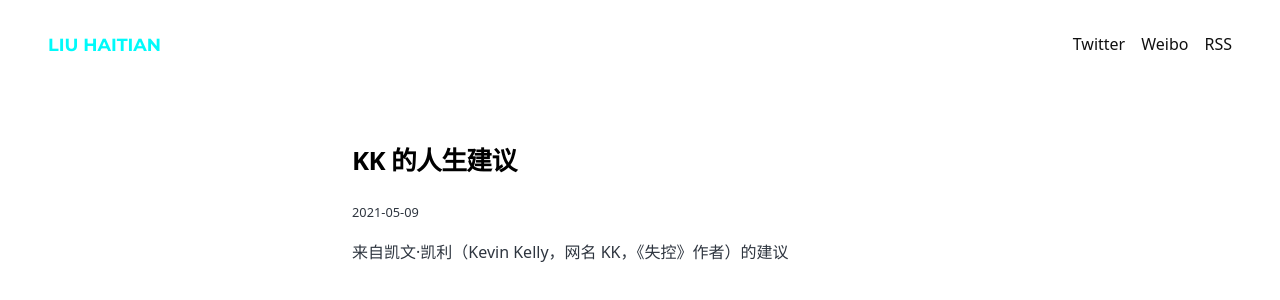
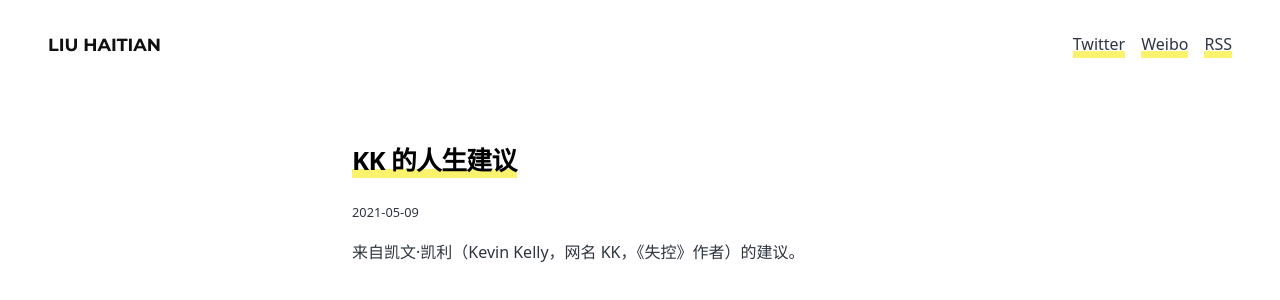
Before and after one commit to AlwaysHacking/liu.ht, a Gatsby site: page / in a window 1280 px wide. In both pictures the pointer is over the link "LIU HAITIAN". Built offline with nearby package versions, Linux system fonts and the light colour scheme; Gatsby itself is replaced by a stand-in of ours.

Commit message:
feat: change link style like joelcalifa.com

```diff
--- a/content/blog/kk/index.md
+++ b/content/blog/kk/index.md
@@ -1,7 +1,7 @@
 ---
 title: KK 的人生建议
 date: "2021-05-09"
-description: "来自凯文·凯利（Kevin Kelly，网名 KK，《失控》作者）的建议"
+description: "来自凯文·凯利（Kevin Kelly，网名 KK，《失控》作者）的建议。"
 ---
 
 凯文·凯利（Kevin Kelly，网名 KK）是著名的科技评论家，曾经担任《连线》（Wired）杂志的第一任主编，他的著作《失控》在国内外都非常有名。
--- a/src/components/layout.js
+++ b/src/components/layout.js
@@ -23,7 +23,7 @@ const Layout = ({ location, title, children }) => {
   return (
     <>
       <header className="global-header">
-        <Link className="logo" to="/">
+        <Link className={`logo ${isRootPath ? "home" : ""}`} to="/">
           {title}
         </Link>
         <div className="bio">
--- a/src/style.css
+++ b/src/style.css
@@ -237,21 +237,37 @@ table thead tr th {
 
 a {
   color: var(--color-text);
+  text-decoration: none;
+  background: linear-gradient(
+    to bottom,
+    transparent 0%,
+    transparent 75%,
+    #fbf36d 75%,
+    #fbf36d 100%
+  );
 }
 
 a:hover,
 a:focus {
   color: var(--color-primary);
+  text-decoration: none;
+  background: linear-gradient(
+    to bottom,
+    transparent 0%,
+    transparent 0%,
+    #fbf36d 0%,
+    #fbf36d 100%
+  );
 }
 
-.global-header a {
+/* .global-header a {
   text-decoration: none;
   color: var(--color-primary);
 }
 
 .global-header a:hover {
   color: var(--color-secondary);
-}
+} */
 
 /* Custom classes */
 
@@ -299,6 +315,10 @@ a:focus {
   font-size: var(--fontSize-2);
 }
 
+.home {
+  background: none !important;
+}
+
 .bio {
   display: flex;
 }
```
